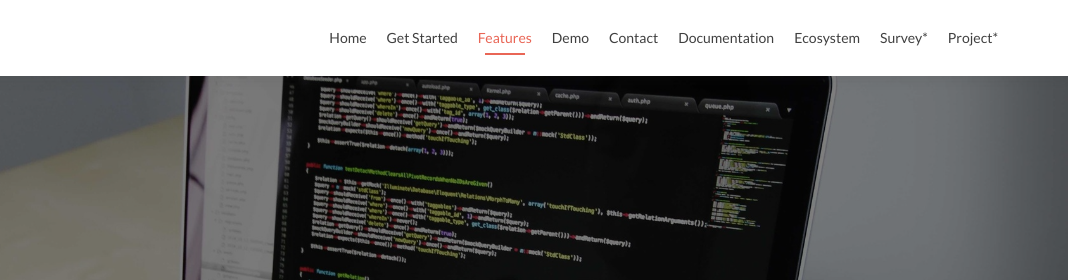
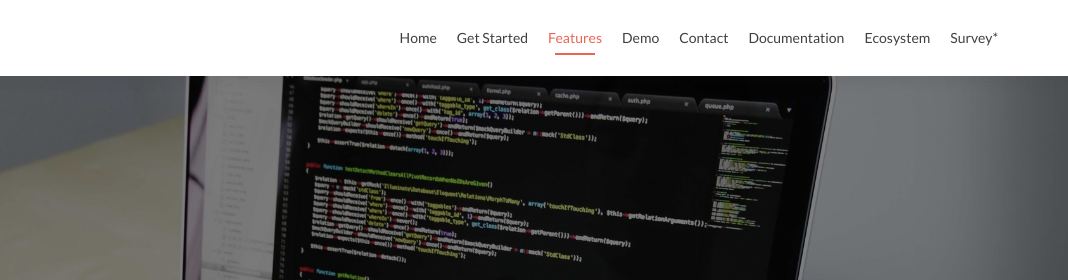
Before and after one commit to s-case/s-case.github.io, a website: page index.html in a window 1280 px wide. Shown: the top 280 px of the page, 212-1280 px from the left. Drawn offline with nearby package versions, Linux system fonts and the light colour scheme; a script that the page names is missing.

Commit message:
Comment out spam site

```diff
--- a/index.html
+++ b/index.html
@@ -99,7 +99,7 @@
         <li><a href="ecosystem.html">Ecosystem</a></li>
         <!--<li><a href="releasenotes.html">Releases</a></li>-->
         <li><a href="https://www.surveymonkey.com/r/VLGKQBL" target="_blank">Survey*</a></li>
-        <li><a href="http://www.scasefp7.eu/" target="_blank">Project*</a></li>
+        <!--<li><a href="http://www.scasefp7.eu/" target="_blank">Project*</a></li>-->
       </ul>
       </nav>
     </div>
```
